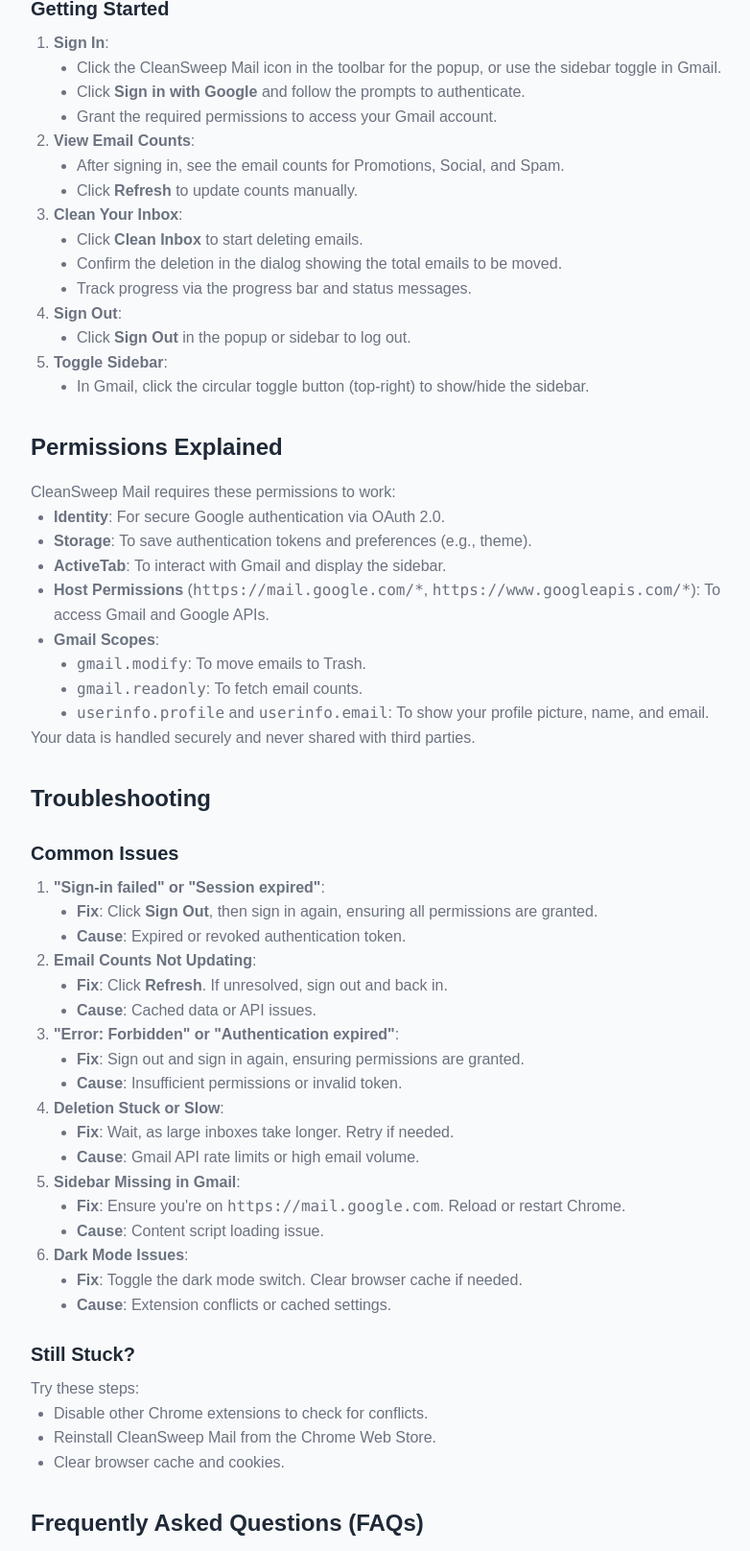
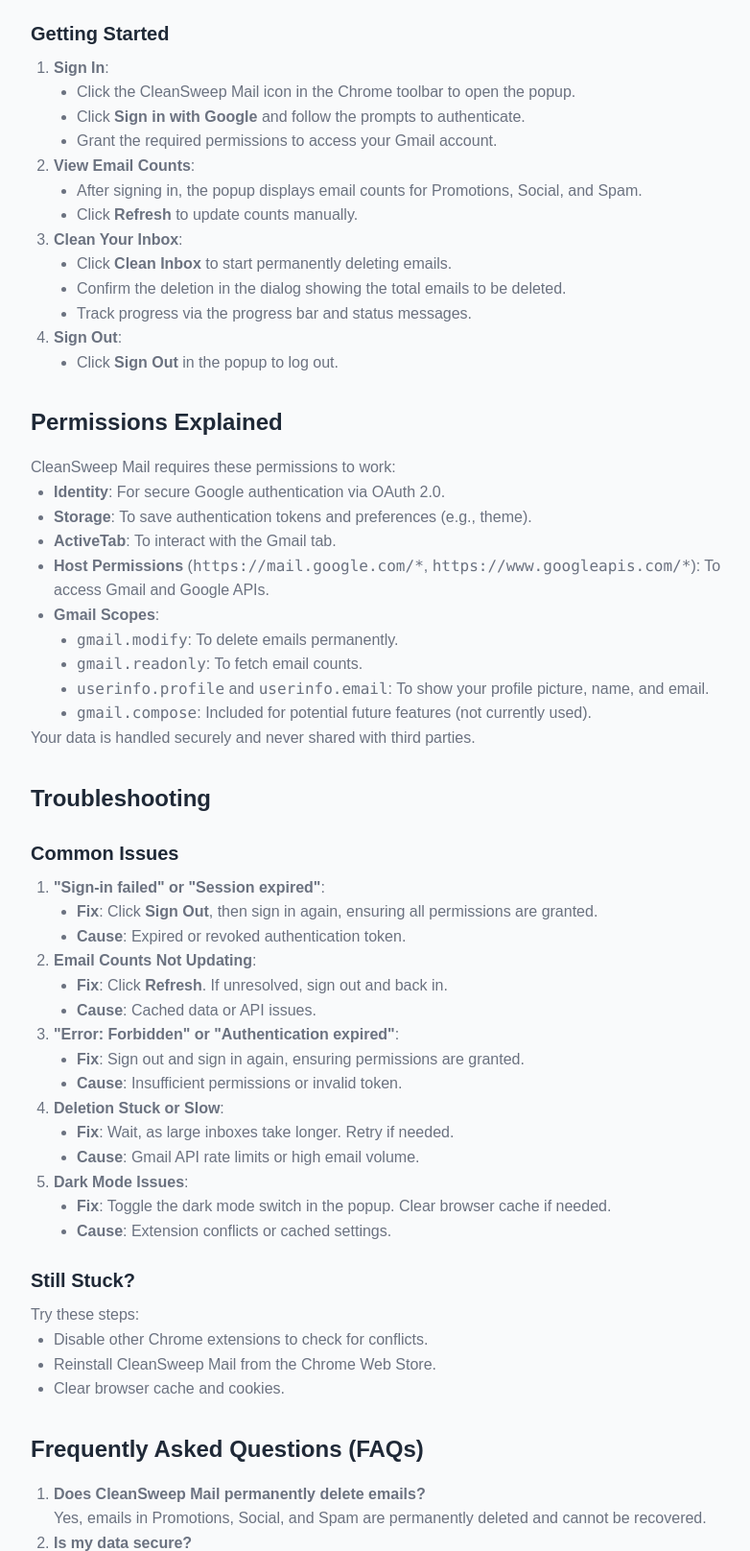
Before and after one commit to SanjhaiPrakash18/cleansweep-mail-support, a plain HTML site: page index.html in a window 1280 px wide. Shown: the part 860-2476 px from the top of the page at 96% size, without its empty margins (240-1022 px from the left). Drawn offline with nearby package versions, Linux system fonts and the light colour scheme; a web font is replaced by a local one.

Commit message:
Update index.html

```diff
--- a/index.html
+++ b/index.html
@@ -111,20 +111,20 @@
 
     <div class="section">
       <h2>Overview</h2>
-      <p>CleanSweep Mail is a Chrome extension crafted by a solo developer to help you manage your Gmail inbox effortlessly. With one click, you can move emails from the Promotions, Social, and Spam categories to Trash, keeping your inbox clean and organized.</p>
+      <p>CleanSweep Mail is a Chrome extension crafted by a solo developer to help you manage your Gmail inbox effortlessly. With one click, you can permanently delete emails from the Promotions, Social, and Spam categories, keeping your inbox clean and organized.</p>
       <p><strong>Version</strong>: 1.0.6<br>
          <strong>Last Updated</strong>: June 28, 2025<br>
-         <strong>Developer</strong>: Prakash Sanjhai<br>
+         <strong>Developer</strong>: Sanjhai Prakash<br>
          <strong>Contact</strong>: <a href="mailto:sanjhaiprakash18@gmail.com">sanjhaiprakash18@gmail.com</a></p>
     </div>
 
     <div class="section">
       <h2>Features</h2>
       <ul>
-        <li><strong>One-Click Cleaning</strong>: Move emails from Promotions, Social, and Spam to Trash with a single button.</li>
+        <li><strong>One-Click Cleaning</strong>: Permanently delete emails from Promotions, Social, and Spam with a single button.</li>
         <li><strong>Google Sign-In</strong>: Securely authenticate with your Google account to manage your Gmail.</li>
         <li><strong>Real-Time Email Counts</strong>: See the number of emails in Promotions, Social, and Spam categories.</li>
-        <li><strong>Dual Interface</strong>: Use the popup or a sidebar within Gmail for easy access.</li>
+        <li><strong>User-Friendly Interface</strong>: Access CleanSweep Mail via a popup from the Chrome toolbar.</li>
         <li><strong>Dark Mode</strong>: Toggle between light and dark themes for a comfortable experience.</li>
         <li><strong>Progress Tracking</strong>: Monitor email deletion with a progress bar and status updates.</li>
         <li><strong>Secure Authentication</strong>: Built with Google's OAuth 2.0 for safe Gmail access.</li>
@@ -144,32 +144,27 @@
       <ol>
         <li><strong>Sign In</strong>:
           <ul>
-            <li>Click the CleanSweep Mail icon in the toolbar for the popup, or use the sidebar toggle in Gmail.</li>
+            <li>Click the CleanSweep Mail icon in the Chrome toolbar to open the popup.</li>
             <li>Click <strong>Sign in with Google</strong> and follow the prompts to authenticate.</li>
             <li>Grant the required permissions to access your Gmail account.</li>
           </ul>
         </li>
         <li><strong>View Email Counts</strong>:
           <ul>
-            <li>After signing in, see the email counts for Promotions, Social, and Spam.</li>
+            <li>After signing in, the popup displays email counts for Promotions, Social, and Spam.</li>
             <li>Click <strong>Refresh</strong> to update counts manually.</li>
           </ul>
         </li>
         <li><strong>Clean Your Inbox</strong>:
           <ul>
-            <li>Click <strong>Clean Inbox</strong> to start deleting emails.</li>
-            <li>Confirm the deletion in the dialog showing the total emails to be moved.</li>
+            <li>Click <strong>Clean Inbox</strong> to start permanently deleting emails.</li>
+            <li>Confirm the deletion in the dialog showing the total emails to be deleted.</li>
             <li>Track progress via the progress bar and status messages.</li>
           </ul>
         </li>
         <li><strong>Sign Out</strong>:
           <ul>
-            <li>Click <strong>Sign Out</strong> in the popup or sidebar to log out.</li>
-          </ul>
-        </li>
-        <li><strong>Toggle Sidebar</strong>:
-          <ul>
-            <li>In Gmail, click the circular toggle button (top-right) to show/hide the sidebar.</li>
+            <li>Click <strong>Sign Out</strong> in the popup to log out.</li>
           </ul>
         </li>
       </ol>
@@ -181,13 +176,14 @@
       <ul>
         <li><strong>Identity</strong>: For secure Google authentication via OAuth 2.0.</li>
         <li><strong>Storage</strong>: To save authentication tokens and preferences (e.g., theme).</li>
-        <li><strong>ActiveTab</strong>: To interact with Gmail and display the sidebar.</li>
+        <li><strong>ActiveTab</strong>: To interact with the Gmail tab.</li>
         <li><strong>Host Permissions</strong> (<code>https://mail.google.com/*</code>, <code>https://www.googleapis.com/*</code>): To access Gmail and Google APIs.</li>
         <li><strong>Gmail Scopes</strong>:
           <ul>
-            <li><code>gmail.modify</code>: To move emails to Trash.</li>
+            <li><code>gmail.modify</code>: To delete emails permanently.</li>
             <li><code>gmail.readonly</code>: To fetch email counts.</li>
             <li><code>userinfo.profile</code> and <code>userinfo.email</code>: To show your profile picture, name, and email.</li>
+            <li><code>gmail.compose</code>: Included for potential future features (not currently used).</li>
           </ul>
         </li>
       </ul>
@@ -222,15 +218,9 @@
             <li><strong>Cause</strong>: Gmail API rate limits or high email volume.</li>
           </ul>
         </li>
-        <li><strong>Sidebar Missing in Gmail</strong>:
-          <ul>
-            <li><strong>Fix</strong>: Ensure you're on <code>https://mail.google.com</code>. Reload or restart Chrome.</li>
-            <li><strong>Cause</strong>: Content script loading issue.</li>
-          </ul>
-        </li>
         <li><strong>Dark Mode Issues</strong>:
           <ul>
-            <li><strong>Fix</strong>: Toggle the dark mode switch. Clear browser cache if needed.</li>
+            <li><strong>Fix</strong>: Toggle the dark mode switch in the popup. Clear browser cache if needed.</li>
             <li><strong>Cause</strong>: Extension conflicts or cached settings.</li>
           </ul>
         </li>
@@ -248,13 +238,13 @@
       <h2>Frequently Asked Questions (FAQs)</h2>
       <ol>
         <li><strong>Does CleanSweep Mail permanently delete emails?</strong>
-          <p>No, emails are moved to the Trash folder, where they stay for 30 days before Gmail deletes them. You can recover them manually.</p>
+          <p>Yes, emails in Promotions, Social, and Spam are permanently deleted and cannot be recovered.</p>
         </li>
         <li><strong>Is my data secure?</strong>
           <p>Yes, CleanSweep Mail uses Google's OAuth 2.0. Data is only used for functionality and not stored or shared.</p>
         </li>
         <li><strong>Can I clean specific categories?</strong>
-          <p>Not yet—CleanSweep Mail clears Promotions, Social, and Spam together. Selective cleaning may come in future updates.</p>
+          <p>Not yet—CleanSweep Mail deletes emails from Promotions, Social, and Spam together. Selective deletion may come in future updates.</p>
         </li>
         <li><strong>Why sign in with Google?</strong>
           <p>Google sign-in is needed to access the Gmail API for email counts and deletion.</p>
@@ -286,8 +276,8 @@
       <h2>Changelog</h2>
       <p><strong>Version 1.0.6</strong> (June 28, 2025)</p>
       <ul>
-        <li>Initial release with one-click cleaning for Promotions, Social, and Spam.</li>
-        <li>Added popup and sidebar interfaces.</li>
+        <li>Initial release with one-click permanent deletion for Promotions, Social, and Spam emails.</li>
+        <li>Added popup interface.</li>
         <li>Implemented Google OAuth 2.0 authentication.</li>
         <li>Included dark mode and progress tracking.</li>
       </ul>
```
